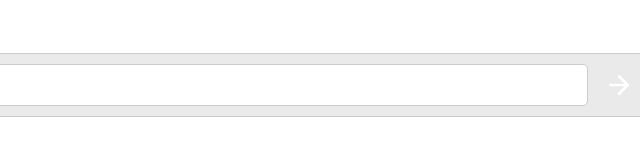
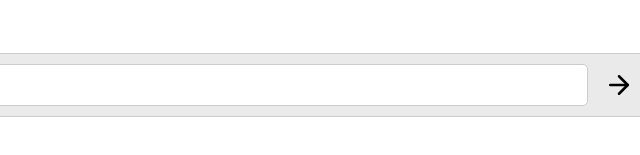
Before and after one commit to AuthorizedTree/CodeFriend, a website built with Vite: page client/index.html in a window 1280 px wide. Shown: the part 315-470 px from the top of the page, 640-1280 px from the left. Built offline with nearby package versions, Linux system fonts and the light colour scheme.

Commit message:
Update index.html
A minor change was done for the send button in the prompt form. The
dark send icon was used instead because the user interface starts out
in light mode.

```diff
--- a/client/index.html
+++ b/client/index.html
@@ -25,7 +25,7 @@
       <div id="chat_container"></div>
       <form id="prompt_form">
         <textarea name="prompt" rows="1" cols="1" placeholder="Ask CodeFriend Something..."></textarea>
-        <button type="submit"><img src="./assets/send.svg" alt="send" id="send-icon"/></button>
+        <button type="submit"><img src="./assets/send_dark.svg" alt="send" id="send-icon"/></button>
       </form>
     </div>
     <script type="module" src="script.js"></script>
```
